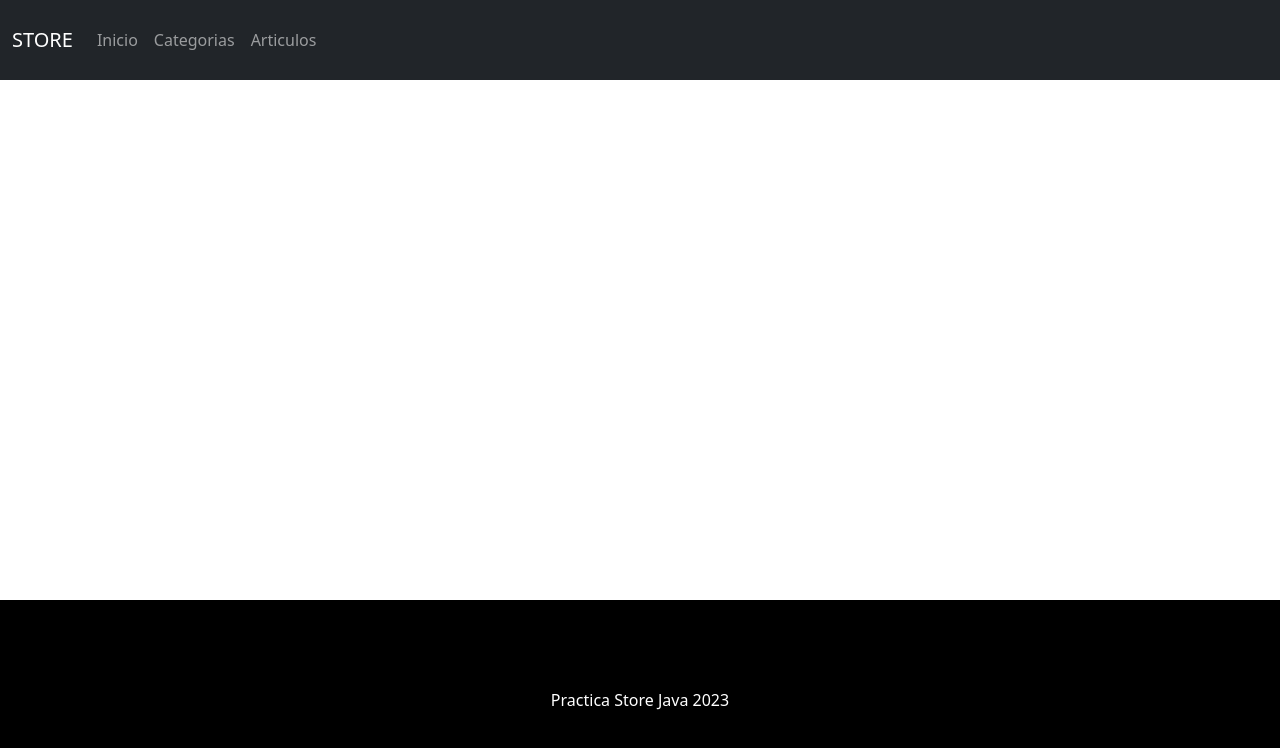
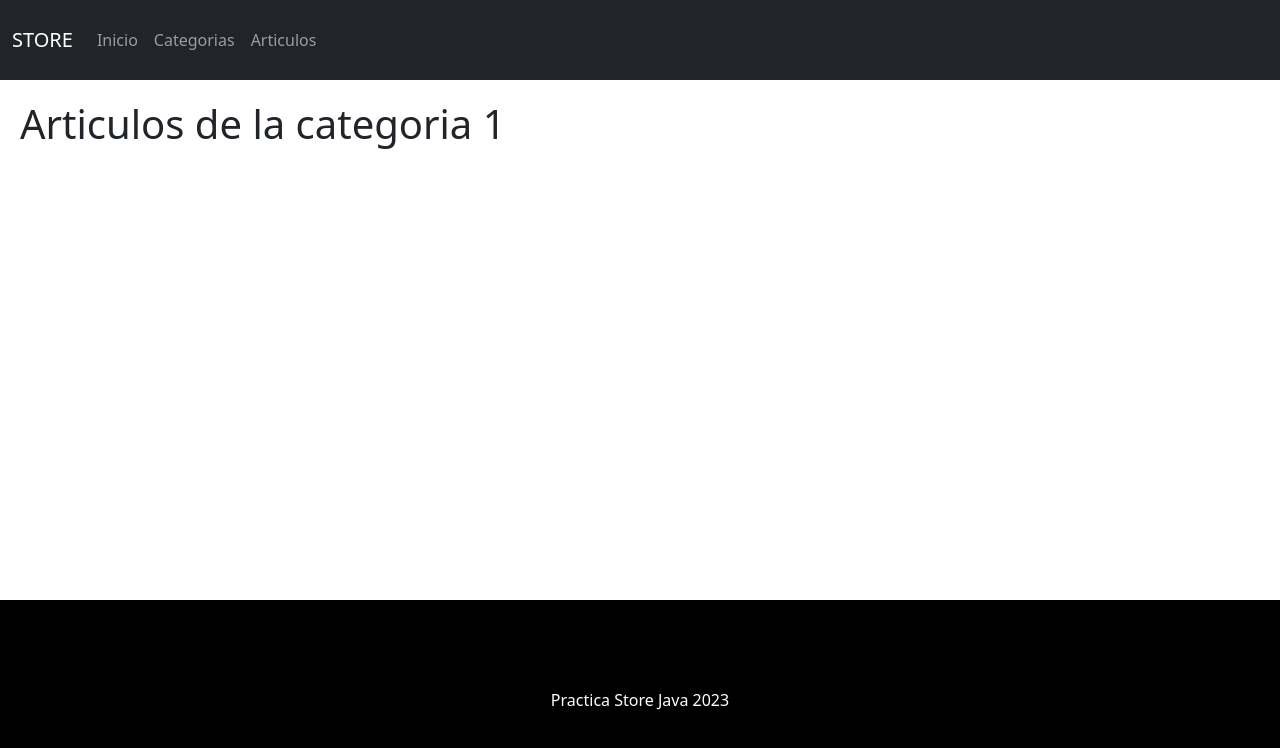
Before and after one commit to mdmmr97/Store_Angular, an Angular app: page /categories/1/items in a window 1280 px wide. Before the commit this address led to /. Shown: the top 748 px of the page. Built offline with nearby package versions, Linux system fonts and the light colour scheme.

Commit message:
Caso Practico 15

```diff
--- a/src/app/app-routing.module.ts
+++ b/src/app/app-routing.module.ts
@@ -7,7 +7,8 @@ import { ItemListComponent } from './entities/item/item-list/item-list.component
 const routes: Routes = [
   { path: '', component: HomeComponent, pathMatch: 'full'},
   { path: 'categories', component: CategoryListComponent },
-  { path: 'items', component: ItemListComponent }
+  { path: 'items', component: ItemListComponent },
+  { path: 'categories/:categoryId/items', component: ItemListComponent }
 ];
 
 @NgModule({
--- a/src/app/entities/category/category-list/category-list.component.html
+++ b/src/app/entities/category/category-list/category-list.component.html
@@ -15,7 +15,9 @@
             </td>
             <td>{{category.name}}</td>
             <td>
-                <button id="btnNavToCategoryItems">Articulos</button>
+                <a [routerLink]="['/categories', category.id, 'items']">
+                    <button id="btnNavToCategoryItems">Articulos</button>
+                </a>
                 <button id="btnEditCategory">Editar</button>
                 <button id="btnDeleteCategory">Eliminar</button>
             </td>
--- a/src/app/entities/item/item-list/item-list.component.html
+++ b/src/app/entities/item/item-list/item-list.component.html
@@ -1 +1 @@
-<p>item-list works!</p>
+<h1>{{title}}</h1>
--- a/src/app/entities/item/item-list/item-list.component.ts
+++ b/src/app/entities/item/item-list/item-list.component.ts
@@ -1,10 +1,25 @@
-import { Component } from '@angular/core';
+import { Component, OnInit } from '@angular/core';
+import { ActivatedRoute } from '@angular/router';
 
 @Component({
   selector: 'app-item-list',
   templateUrl: './item-list.component.html',
   styleUrls: ['./item-list.component.css']
 })
-export class ItemListComponent {
+export class ItemListComponent implements OnInit{
+
+  categoryId?: number;
+  title: string = "";
+
+  constructor(private route:ActivatedRoute){}
+
+  ngOnInit(): void {
+    if (this.route.snapshot.paramMap.get("categoryId")){
+      this.categoryId = +this.route.snapshot.paramMap.get("categoryId")!;
+      this.title = "Articulos de la categoria " + this.categoryId;
+    } else {
+      this.title = "Lista de articulos";
+    }
+  }
 
 }
```
